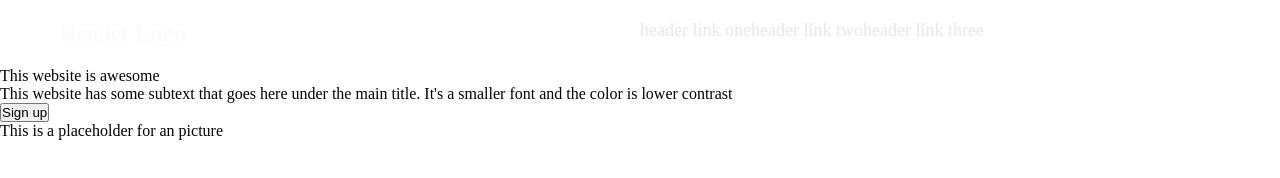
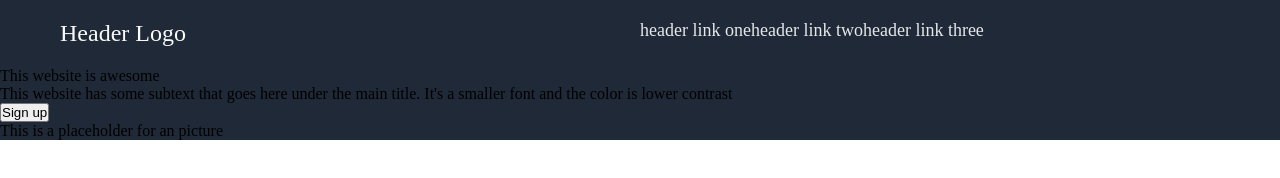
Before and after one commit to CosmosFactory/Landing-page, a plain HTML site: page index.html in a window 1280 px wide. Drawn offline with Linux system fonts and the light colour scheme.

Commit message:
change background color of header and presentation

```diff
--- a/style.css
+++ b/style.css
@@ -4,6 +4,9 @@
     margin:0;
 }
 
+header, .presentation{
+    background-color: #1F2937;
+}
 nav{
     display:flex;
     padding:20px 60px;
```
